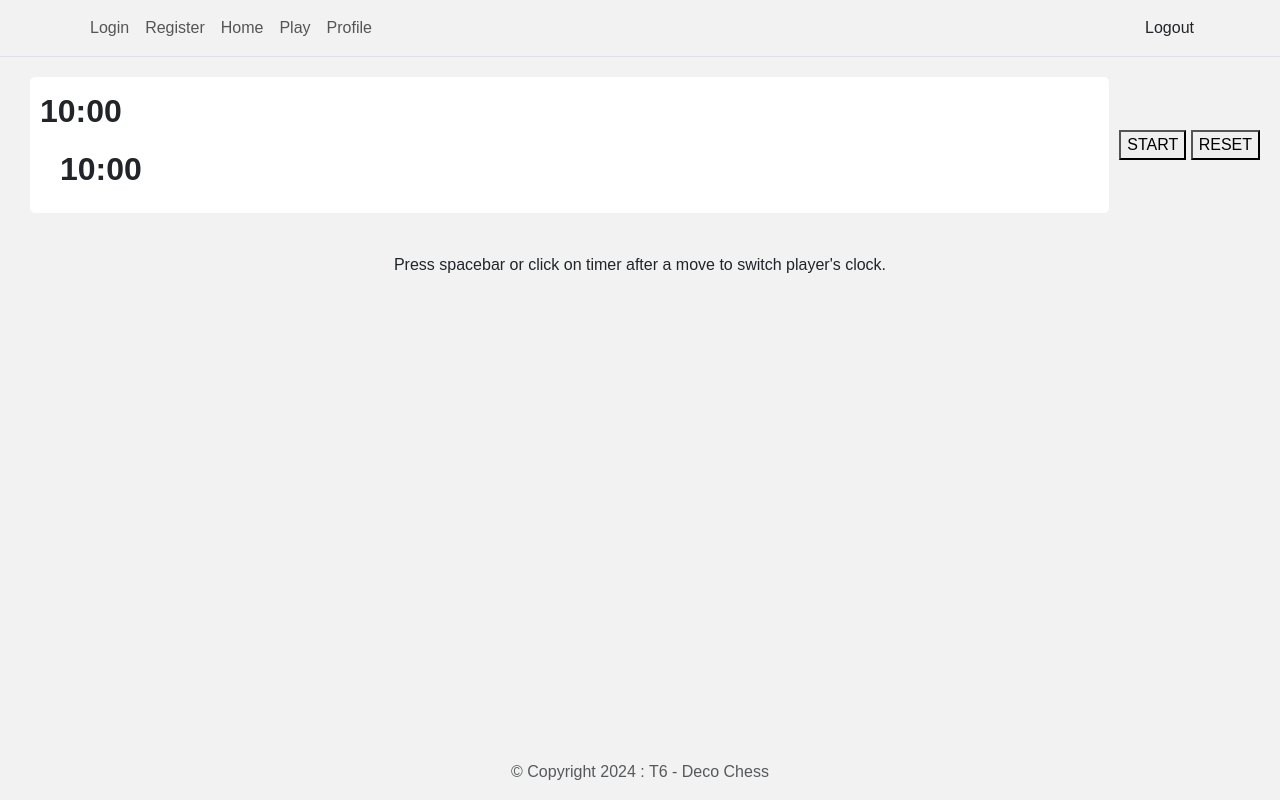
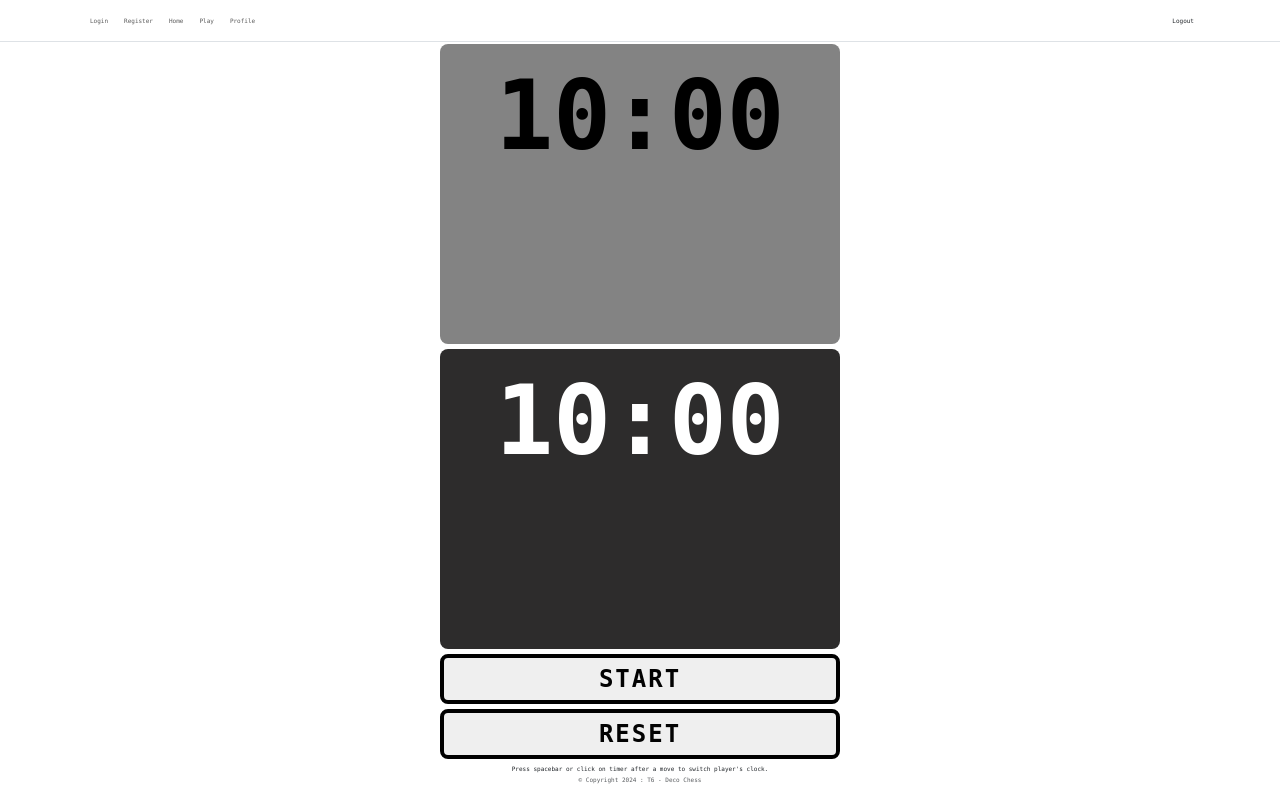
Before and after one commit to Pandabear1125/3308Project-12-6, a Node server app: page /game in a window 1280 px wide. Run offline with Node 20, Linux system fonts and the light colour scheme; some libraries are stand-ins or nearby versions.

Commit message:
timer display over whole page

```diff
--- a/ProjectSourceCode/src/views/pages/game.hbs
+++ b/ProjectSourceCode/src/views/pages/game.hbs
@@ -2,53 +2,97 @@
 <html lang="en">
 
   <head>
+
+    <meta charset="utf-8">
+    <meta name="viewport" content="width=device-width, height=device-height, initial-scale=1.0">
+    <title>chess clock</title>
+
     <style>
-       body {
-            font-family: Arial, sans-serif;
-            background-color: #f2f2f2;
+        * {
             margin: 0;
             padding: 0;
+            box-sizing: border-box;
+        }
+
+        body {
+            width: 100%;
+            height: 100%;
+            font-size: 10%;
+            font-family: monospace, monospace;
         }
 
         main {
-            display: flex;
-            justify-content: space-between;
-            align-items: center;
-            padding: 20px;
+            width: 100%;
+            padding: 0 10px;
+            box-sizing: border-box;
         }
 
-       .timer {
-            background-color: #fff;
-            border: 2px solid: #333;
-            border-radius: 5px;
-            padding: 10px;
-            flex: 1;
-            margin: 0 10px;
+        .player {
+            margin: 1em 0 5px 0;
+            display: flex;
+            flex-direction: column;
         }
 
-       .player-1 .timer {
-            border-color: #4caf50;
+        .player__tile {
+            width: calc(50% - 20px);
+            height: 300px;
+            display: flex;
+            margin: 0 auto;
+            color: #000000;
+            max-width: 400px;
+            border-radius: 8px;
+            justify-content: center;
+            background-color: #838383;
+            box-shadow: inset 3px 3px 0 #000,
+                        inset -3px 3px 0 black,
+                        inset -3px -3px 0 black,
+                        inset 3px - 3px 0 black;
         }
 
-       .player-2 .timer {
-            border-color: #ff9800;
+        .player-2 {
+            color: #FFFFFF;
+            margin-top: 5px;
+            background-color: #2D2C2C;
         }
 
         .player__digits {
-            font-size: 32px;
+            font-size: 6rem;
             font-weight: bold;
         }
 
-       footer {
+        .timer__buttons {
+            margin-bottom: 1em;
+        }
+
+        .timer__start-bttn, .timer__reset-bttn {
+            width: 100%;
+            display: block;
+            color: #020202;
+            min-height: 50px;
+            max-width: 400px;
+            font-size: 1.5rem;
+            font-weight: bold;
+            border-radius: 8px;
+            letter-spacing: 2px;
+            margin: 0 auto 5px auto;
+            border: 4px solid #000000;
+        }
+
+        .timer__start-bttn:hover {
+            color: #000000;
+            background-color: #FFFFFF;
+        }
+
+        .timer__reset-bttn:hover {
+            color: #FFFFFF;
+            background-color:  #0071d5;
+        }
+
+        footer p {
             text-align: center;
-            margin-top: 20px;
         }
+
     </style>
-
-    <meta charset="utf-8">
-    <meta name="viewport" content="width=device-width, height=device-height, initial-scale=1.0">
-    <link rel="stylesheet" href="/ProjectSourceCode/src/css/style.css">
-    <title>Chess Clock</title>
 
   </head>
 
@@ -56,15 +100,15 @@
 
     <main>
 
-      <div class="player-1 timer">
+      <div class="player">
 
-        <div class="player__digits">
+        <div class="player__tile player-1">
           <div class="player__digits">
             <span id="min1">10</span>:<span id="sec1">00</span>
           </div>
         </div>
 
-        <div class="player-2 timer">
+        <div class="player__tile player-2">
           <div class="player__digits">
             <span id="min2">10</span>:<span id="sec2">00</span>
           </div>
```
Lines whose indentation alone changed are shown as unchanged.
